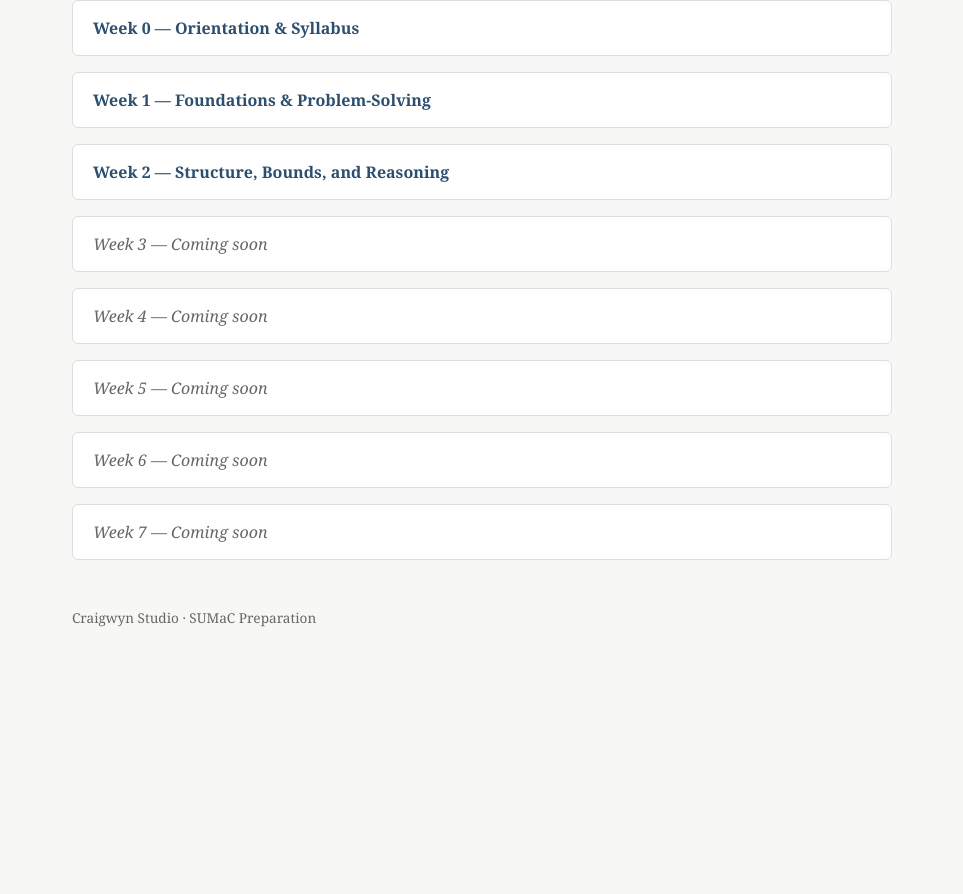
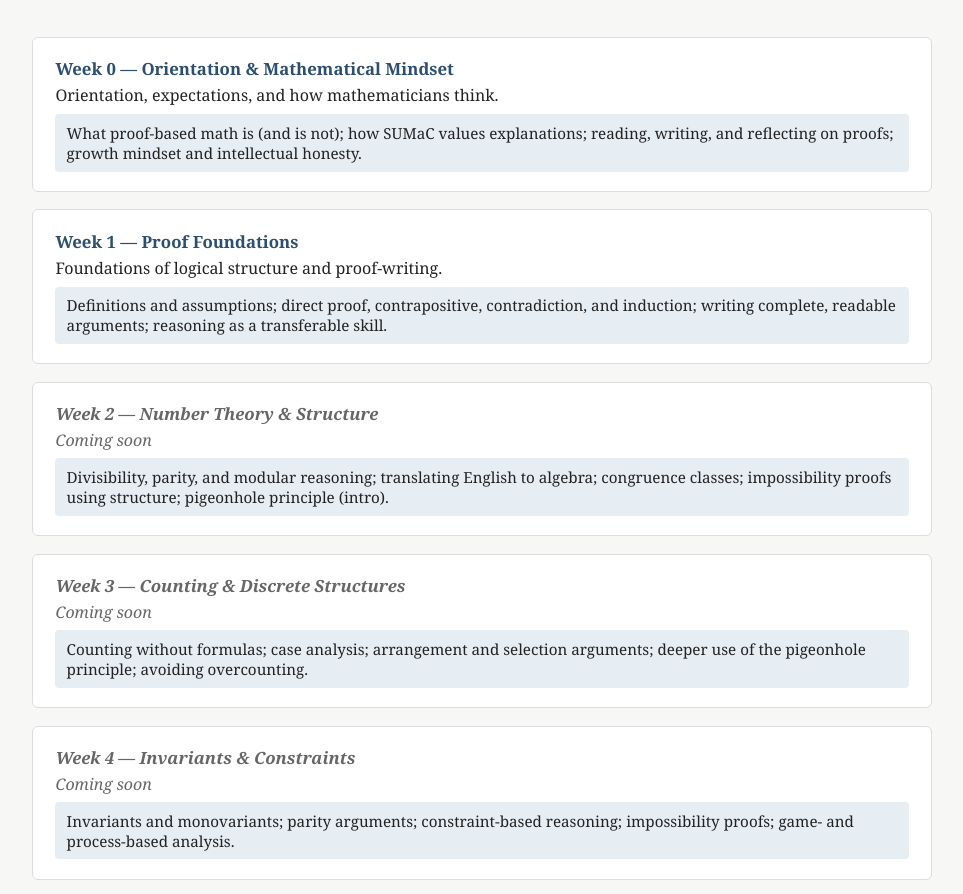
Before and after one commit to craigwyn-studio/sumac, a plain HTML site: page index.html in a window 1280 px wide. Shown: the part 154-1048 px from the top of the page, without its empty margins (158-1121 px from the left). Before the commit the page ends 813 px from the top, so only its background shows below. Drawn offline with Linux system fonts and the light colour scheme.

Commit message:
Update index with full curriculum overview

```diff
--- a/index.html
+++ b/index.html
@@ -13,6 +13,7 @@
       --muted: #666;
       --accent: #2c4f6f;
       --border: #ddd;
+      --soft-accent: #e6edf3;
     }
 
     body {
@@ -24,54 +25,77 @@
     }
 
     .container {
-      max-width: 820px;
+      max-width: 900px;
       margin: 0 auto;
     }
 
     header {
-      margin-bottom: 2rem;
+      margin-bottom: 2.5rem;
     }
 
     h1 {
-      font-size: 2rem;
-      margin-bottom: 0.25rem;
+      font-size: 2.1rem;
+      margin-bottom: 0.4rem;
     }
 
     .subtitle {
       color: var(--muted);
       font-size: 1rem;
+      max-width: 720px;
     }
 
     .weeks {
       display: grid;
       grid-template-columns: 1fr;
-      gap: 1rem;
+      gap: 1.1rem;
     }
 
     .week {
       background: var(--card);
       border: 1px solid var(--border);
-      padding: 1rem 1.25rem;
+      padding: 1.2rem 1.4rem;
       border-radius: 6px;
     }
 
-    .week a {
+    .week-title {
+      font-weight: 600;
+      font-size: 1.05rem;
+      margin-bottom: 0.25rem;
+    }
+
+    .week-title a {
       color: var(--accent);
       text-decoration: none;
-      font-weight: 600;
     }
 
-    .week a:hover {
+    .week-title a:hover {
       text-decoration: underline;
     }
 
-    .coming-soon {
+    .week-title.inactive {
       color: var(--muted);
       font-style: italic;
     }
 
+    .week-status {
+      font-style: italic;
+      color: var(--muted);
+      margin-bottom: 0.45rem;
+    }
+
+    .week-description {
+      margin-bottom: 0.5rem;
+    }
+
+    .week-focus {
+      background: var(--soft-accent);
+      padding: 0.55rem 0.7rem;
+      border-radius: 4px;
+      font-size: 0.95rem;
+    }
+
     footer {
-      margin-top: 3rem;
+      margin-top: 3.5rem;
       font-size: 0.85rem;
       color: var(--muted);
     }
@@ -84,42 +108,109 @@
     <header>
       <h1>SUMaC Preparation</h1>
       <div class="subtitle">
-        Weekly materials & problem explorations
+        A proof-centered exploration of mathematical thinking, structure, and communication.
+        This sequence emphasizes reasoning, clarity, and intellectual honesty over technique.
       </div>
     </header>
 
     <section class="weeks">
 
+      <!-- Week 0 -->
       <div class="week">
-        <a href="week0_syllabus.html">Week 0 — Orientation & Syllabus</a>
+        <div class="week-title">
+          <a href="week0_syllabus.html">Week 0 — Orientation & Mathematical Mindset</a>
+        </div>
+        <div class="week-description">
+          Orientation, expectations, and how mathematicians think.
+        </div>
+        <div class="week-focus">
+          What proof-based math is (and is not); how SUMaC values explanations; reading,
+          writing, and reflecting on proofs; growth mindset and intellectual honesty.
+        </div>
       </div>
 
+      <!-- Week 1 -->
       <div class="week">
-        <a href="week1.html">Week 1 — Foundations & Problem-Solving</a>
+        <div class="week-title">
+          <a href="week1.html">Week 1 — Proof Foundations</a>
+        </div>
+        <div class="week-description">
+          Foundations of logical structure and proof-writing.
+        </div>
+        <div class="week-focus">
+          Definitions and assumptions; direct proof, contrapositive, contradiction, and
+          induction; writing complete, readable arguments; reasoning as a transferable skill.
+        </div>
       </div>
 
+      <!-- Week 2 -->
       <div class="week">
-        <a href="week2.html">Week 2 — Structure, Bounds, and Reasoning</a>
+        <div class="week-title inactive">Week 2 — Number Theory & Structure</div>
+        <div class="week-status">Coming soon</div>
+        <div class="week-focus">
+          Divisibility, parity, and modular reasoning; translating English to algebra;
+          congruence classes; impossibility proofs using structure; pigeonhole principle (intro).
+        </div>
       </div>
 
+      <!-- Week 3 -->
       <div class="week">
-        <span class="coming-soon">Week 3 — Coming soon</span>
+        <div class="week-title inactive">Week 3 — Counting & Discrete Structures</div>
+        <div class="week-status">Coming soon</div>
+        <div class="week-focus">
+          Counting without formulas; case analysis; arrangement and selection arguments;
+          deeper use of the pigeonhole principle; avoiding overcounting.
+        </div>
       </div>
 
+      <!-- Week 4 -->
       <div class="week">
-        <span class="coming-soon">Week 4 — Coming soon</span>
+        <div class="week-title inactive">Week 4 — Invariants & Constraints</div>
+        <div class="week-status">Coming soon</div>
+        <div class="week-focus">
+          Invariants and monovariants; parity arguments; constraint-based reasoning;
+          impossibility proofs; game- and process-based analysis.
+        </div>
       </div>
 
+      <!-- Week 5 -->
       <div class="week">
-        <span class="coming-soon">Week 5 — Coming soon</span>
+        <div class="week-title inactive">Week 5 — Functional & Recursive Thinking</div>
+        <div class="week-status">Coming soon</div>
+        <div class="week-focus">
+          Functional equations; recursive definitions; iteration and self-reference;
+          structural substitution; solving families of solutions.
+        </div>
       </div>
 
+      <!-- Week 6 -->
       <div class="week">
-        <span class="coming-soon">Week 6 — Coming soon</span>
+        <div class="week-title inactive">Week 6 — Advanced Proof Strategies</div>
+        <div class="week-status">Coming soon</div>
+        <div class="week-focus">
+          Multi-layered proofs; strategic choice of method; tight logical sequencing;
+          reading, critiquing, and polishing competition-level solutions.
+        </div>
       </div>
 
+      <!-- Week 7 -->
       <div class="week">
-        <span class="coming-soon">Week 7 — Coming soon</span>
+        <div class="week-title inactive">Week 7 — Synthesis & Mathematical Communication</div>
+        <div class="week-status">Coming soon</div>
+        <div class="week-focus">
+          Integrating ideas across weeks; effective representations; elegant solution writing;
+          explaining mathematics clearly to others; reflective synthesis.
+        </div>
+      </div>
+
+      <!-- Week 8 -->
+      <div class="week">
+        <div class="week-title inactive">Week 8 — Conclusion & Reflection</div>
+        <div class="week-status">Coming soon</div>
+        <div class="week-focus">
+          Program-wide reflection; growth as a mathematical thinker; preparing for future
+          proof-based coursework and mathematical exploration.
+        </div>
       </div>
 
     </section>
```
